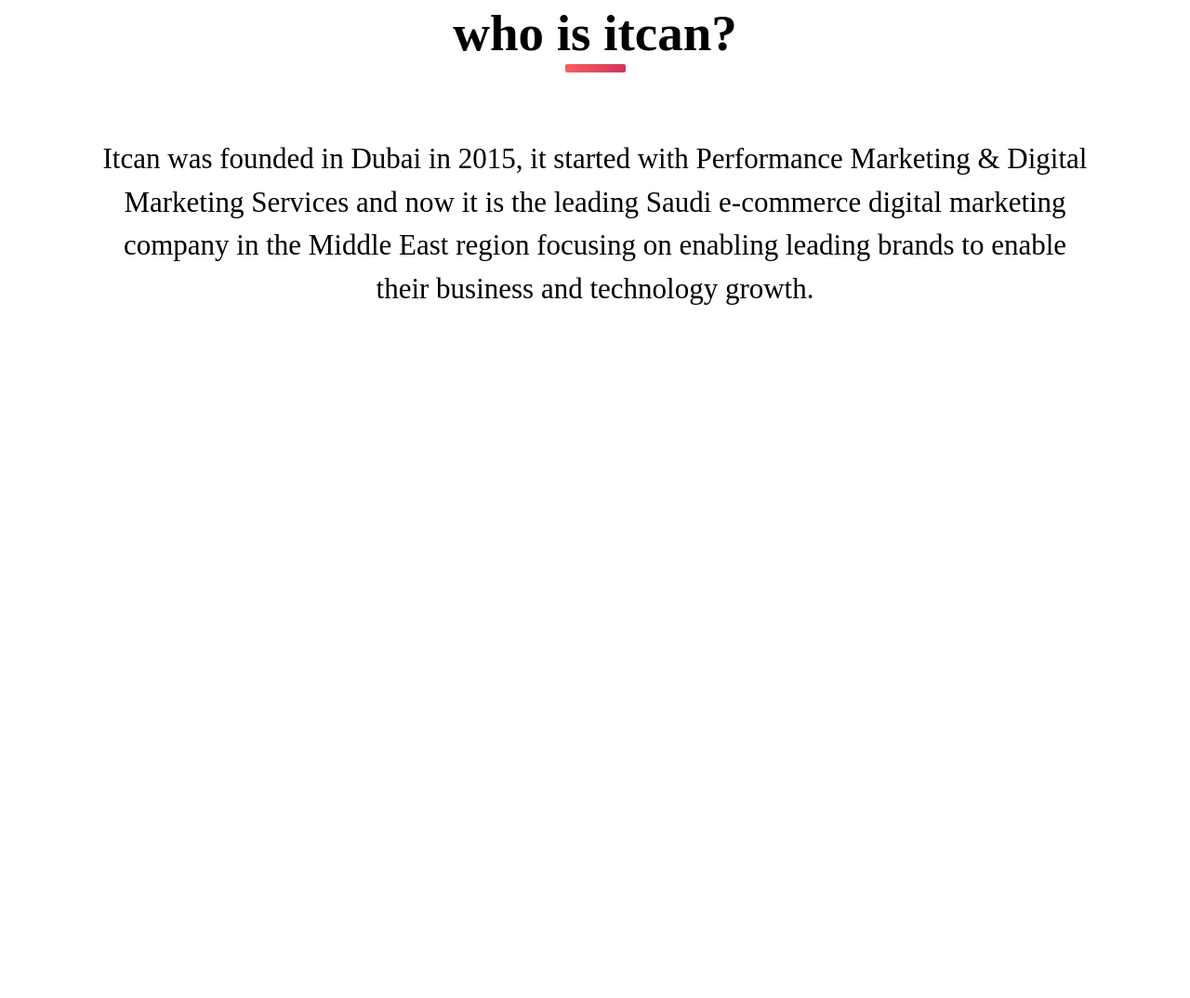
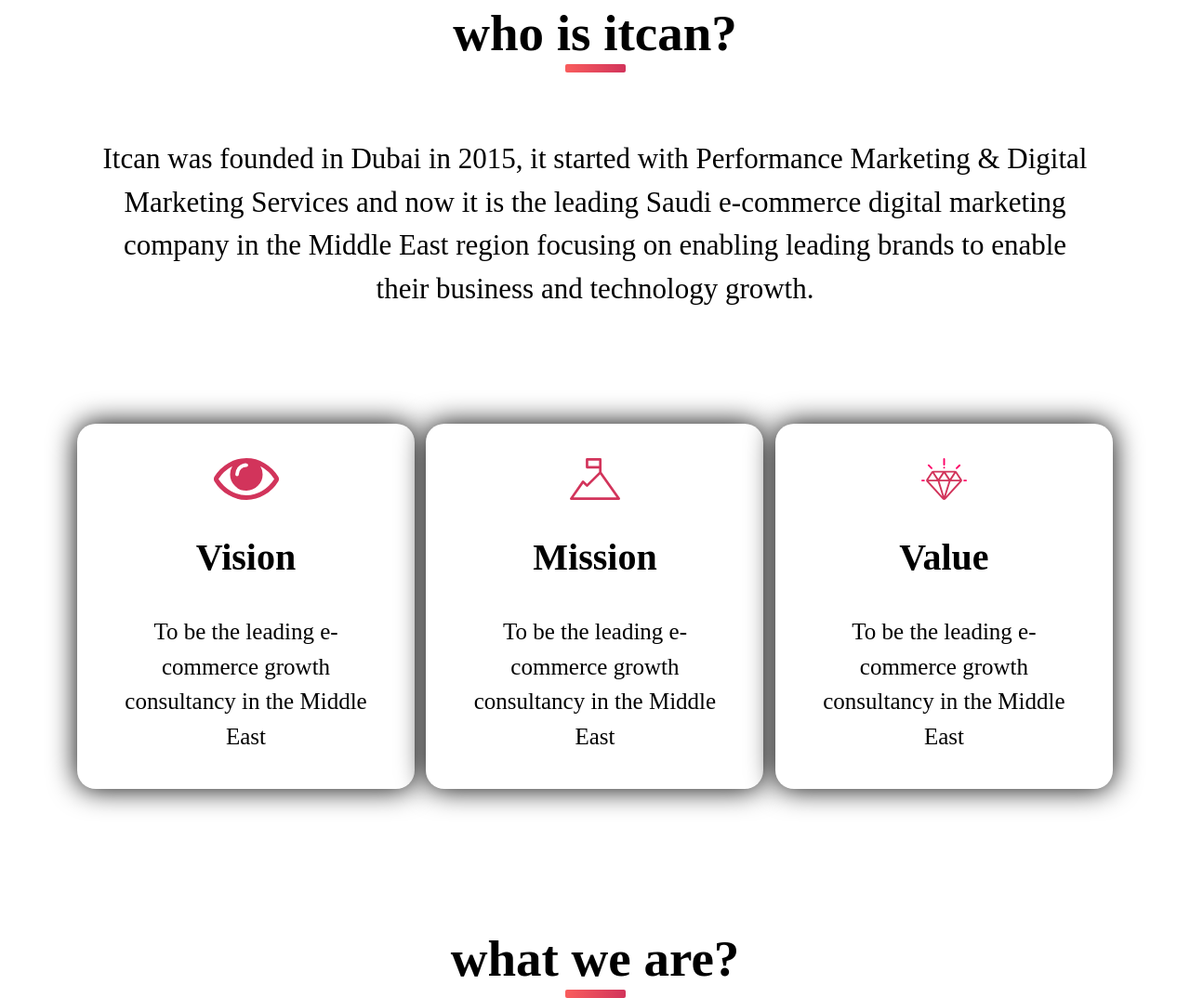
Before and after one commit to kamellababidi/Itcan-Test, a React app: page / in a window 1280 px wide. Shown: the part 1042-2116 px from the top of the page at 93% size. Before the commit the page ends 1376 px from the top, so only its background shows below. Built offline with nearby package versions, Linux system fonts and the light colour scheme.

Commit message:
design who itcan values

```diff
--- a/src/cantainers/HomePage/index.js
+++ b/src/cantainers/HomePage/index.js
@@ -3,11 +3,13 @@
 import {Container, Row, Col} from 'react-bootstrap';
 import Header from '../../components/Header'
 import SectionHeader from '../../components/SectionHeader'
+import ValueContainer from '../../components/ValueContainer'
 
 
 const HomePage = () => (
     <div className='home-page-container'>
       <Header/>
+      {/* Who itcan */}
       <section>
         <SectionHeader
           title='who is itcan?'
@@ -15,6 +17,37 @@
         <div className='who-itcan-text-container'>
           <p>Itcan was founded in Dubai in 2015, it started with Performance Marketing & Digital Marketing Services and now it is the leading Saudi e-commerce digital marketing company in the Middle East region focusing on enabling leading brands to enable their business and technology growth.</p>
         </div>
+        <div className='who-itcan-values-container'>
+          <Row>
+            <Col lg={4} md={true}>
+              <ValueContainer
+                img={require('../../public/eye.svg')}
+                title='Vision'
+                desc='To be the leading e-commerce growth consultancy in the Middle East'
+              />
+            </Col>
+            <Col lg={4} md={true}>
+              <ValueContainer
+                img={require('../../public/mission.svg')}
+                title='Mission'
+                desc='To be the leading e-commerce growth consultancy in the Middle East'
+              />
+            </Col>
+            <Col lg={4} md={true}>
+              <ValueContainer
+                img={require('../../public/value.svg')}
+                title='Value'
+                desc='To be the leading e-commerce growth consultancy in the Middle East'
+              />
+            </Col>
+          </Row>
+        </div>
+      </section>
+      {/* What we are */}
+      <section>
+        <SectionHeader
+          title='what we are?'
+        />
       </section>
     </div>
 );
--- /dev/null
+++ b/src/components/ValueContainer.js
@@ -0,0 +1,11 @@
+import React from 'react';
+
+const ValueContainer = (props) => (
+    <div className='value-container'>
+        <img className='value-img' src={props.img}/>
+        <h5>{props.title}</h5>
+        <p>{props.desc}</p>
+    </div>
+);
+
+export default ValueContainer;
--- a/src/css/header.css
+++ b/src/css/header.css
@@ -127,7 +127,7 @@
     }
 
     .men-img {
-        top: 7vw;
+        top: 15vw;
         left: 33%;
         width: 13.5%;
         height: 30vw;
--- a/src/css/home-page.css
+++ b/src/css/home-page.css
@@ -13,6 +13,16 @@
     color: #000000;
     font-weight: 400;
     text-align: center;
+}
+
+.who-itcan-values-container {
+    width: 88%;
+    margin: 122px auto 0px auto;
+    /* margin-top: 189px; */
+}
+
+.who-itcan-values-container Col {
+    margin: 2px;
 }
 
 
--- /dev/null
+++ b/src/css/value-container.css
@@ -0,0 +1,73 @@
+.value-container {
+    position: relative;
+    display: flex;
+    flex-direction: column;
+    justify-content: space-evenly;
+    align-items: center;
+    width: 454px;
+    height: 491px;
+    background: #FFFFFF 0% 0% no-repeat padding-box;
+    box-shadow: 0px 0px 30px #000000;
+    border-radius: 20px;
+    margin: 0 auto;
+    top: 0;
+    transition: top ease 0.5s;
+}
+.value-container:hover {
+    opacity: 0.7;
+    top: 5px;
+}
+
+.value-img {
+    width: 70;
+    height: 45px;
+}
+
+.value-container h5 {
+    font-size: 40px;
+    color: #000000;
+    font-weight: bold;
+}
+
+.value-container p {
+    font-size: 25px;
+    color: #000000;
+    text-align: center;
+    width: 80%;
+}
+
+
+/* 1440px */
+@media (max-width: 1440px) {
+    .value-container {
+        width: 363px;
+        height: 392.8px;
+    }
+}
+
+/* 990px */
+@media (max-width: 990px) {
+    .value-container {
+        margin: 67px auto;
+    }
+}
+
+/* 500px */
+@media (max-width: 500px) {
+    .value-container {
+        width: 274px;
+        height: 296px;
+    }
+    .value-container h5 {
+        font-size: 22px;
+    }
+
+    .value-container p {
+        font-size: 18px;
+    }
+
+    .value-img {
+        width: 42;
+        height: 27px;
+    }
+}
--- a/src/index.js
+++ b/src/index.js
@@ -14,6 +14,7 @@
 import './css/button.css'
 import './css/input.css'
 import './css/section-header.css'
+import './css/value-container.css'
 
 const GlobalStyle = createGlobalStyle`${reset}`;
 
```
Also changed, not shown: src/public/eye.svg (added), src/public/mission.svg (added), src/public/value.svg (added), 4 other files.
